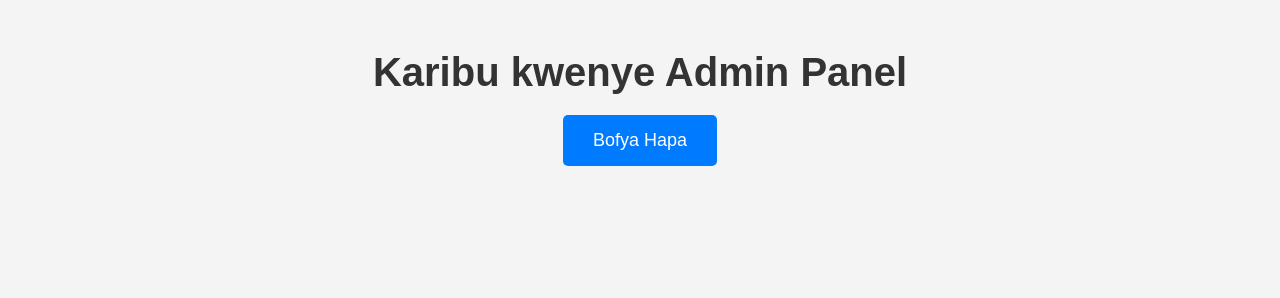
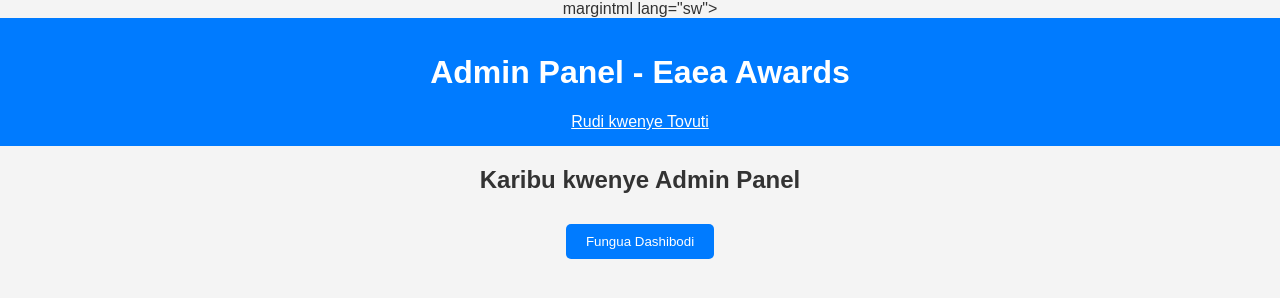
Before and after one commit to eaeaawards/Admin-panel, a plain HTML site: page index.html in a window 1280 px wide. Drawn offline with Linux system fonts and the light colour scheme.

Commit message:
Update index.html

```diff
--- a/index.html
+++ b/index.html
@@ -1,12 +1,70 @@
-<!DOCTYPE html>
-<html>
+margintml lang="sw">
 <head>
-    <title>Admin Panel</title>
-    <link rel="stylesheet" href="style.css">
+    <meta charset="UTF-8">
+    <meta name="viewport" content="width=device-width, initial-scale=1.0">
+    <title>Admin Panel - Eaea Awards</title>
+    <style>
+        body {
+            font-family: Arial, sans-serif;
+            background-color: #f4f4f4;
+            color: #333;
+            margin: 0;
+            padding: 0;
+            text-align: center;
+        }
+        header {
+            background-color: #007bff;
+            color: white;
+            padding: 15px;
+        }
+        .container {
+            margin: 20px;
+        }
+        button {
+            background-color: #007bff;
+            color: white;
+            border: none;
+            padding: 10px 20px;
+            margin: 10px;
+            border-radius: 5px;
+            cursor: pointer;
+        }
+        button:hover {
+            background-color: #0056b3;
+        }
+        .dashboard {
+            background-color: white;
+            padding: 20px;
+            margin: 20px auto;
+            width: 90%;
+            max-width: 600px;
+            border-radius: 10px;
+            box-shadow: 0 4px 8px rgba(0, 0, 0, 0.2);
+        }
+    </style>
 </head>
 <body>
-    <h1>Karibu kwenye Admin Panel</h1>
-    <button onclick="alertMessage()">Bofya Hapa</button>
-    <script src="script.js"></script>
+    <header>
+        <h1>Admin Panel - Eaea Awards</h1>
+        <a href="https://eaeaawards.github.io/Eaea_Awards/" style="color: white;">Rudi kwenye Tovuti</a>
+    </header>
+    <div class="container">
+        <h2>Karibu kwenye Admin Panel</h2>
+        <button onclick="showDashboard()">Fungua Dashibodi</button>
+        <div id="dashboard" class="dashboard" style="display: none;">
+            <h3>Dashibodi ya Takwimu</h3>
+            <p>Hakuna takwimu kwa sasa.</p>
+        </div>
+    </div>
+    <script>
+        function showDashboard() {
+            var dashboard = document.getElementById("dashboard");
+            if (dashboard.style.display === "none") {
+                dashboard.style.display = "block";
+            } else {
+                dashboard.style.display = "none";
+            }
+        }
+    </script>
 </body>
 </html>
```
